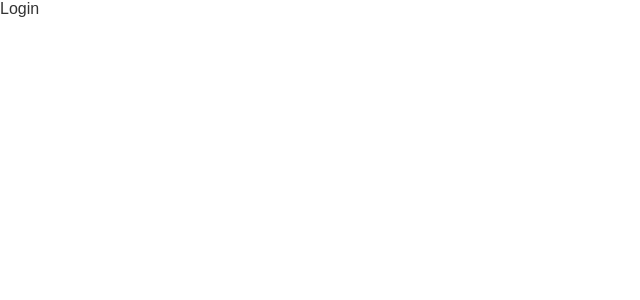
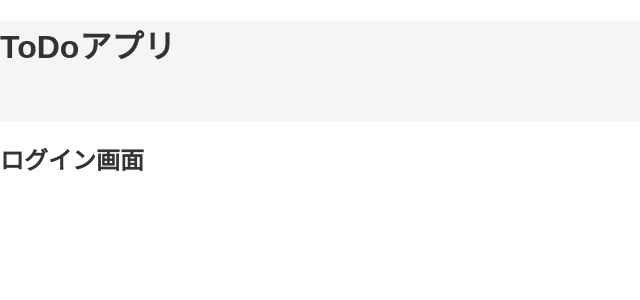
Before and after one commit to wadeen/original-react-todo, a React (Create React App) app: page / in a window 1280 px wide. Shown: the top 300 px of the page, without its empty margins (0-640 px from the left). Built offline with nearby package versions, Linux system fonts and the light colour scheme; the HTML template or start-up script is replaced by a standard one.

Commit message:
confirm: page check --react-router-dom

```diff
--- a/src/App.tsx
+++ b/src/App.tsx
@@ -1,9 +1,15 @@
+import { HelmetProvider } from 'react-helmet-async'
+import { HeaderBasicLayout } from './components/templates/HeaderBasicLayout'
 import { Router } from './router/Router'
 
 function App() {
   return (
-    <Router />
-  );
+    <HelmetProvider>
+      <HeaderBasicLayout>
+        <Router />
+      </HeaderBasicLayout>
+    </HelmetProvider>
+  )
 }
 
-export default App;
+export default App
--- a/src/components/organisms/Head.tsx
+++ b/src/components/organisms/Head.tsx
@@ -1,9 +1,9 @@
 import React, { FC, memo } from 'react'
 import { Helmet } from 'react-helmet-async'
-import { useViewport } from '../../hooks/useViewPort';
+import { useViewport } from '../../hooks/useViewPort'
 
 type Props = {
-  title?: string
+  title: string
 }
 
 export const Head: FC<Props> = memo(({ title }) => {
--- a/src/components/organisms/Header.tsx
+++ b/src/components/organisms/Header.tsx
@@ -4,5 +4,24 @@ import { css } from '@emotion/react'
 import React from 'react'
 
 export const Header = () => {
-  return <header></header>
+  return (
+    <header css={header}>
+      <div css={headerContainer}>
+        {/* <div className="header__container"> */}
+        <h1>ToDoアプリ</h1>
+      </div>
+    </header>
+  )
 }
+
+const header = css`
+  width: 100%;
+  height: 100px;
+`
+
+const headerContainer = css`
+  width: min(100%, 1440px);
+  margin: 0 auto;
+  background-color: whitesmoke;
+  height: 100%;
+`
--- a/src/components/pages/Help.tsx
+++ b/src/components/pages/Help.tsx
@@ -1,7 +1,11 @@
 import React from 'react'
+import { Head } from '../organisms/Head';
 
 export const Help = () => {
   return (
-    <div>Help</div>
+    <>
+    <Head title={"ヘルプ"}/>
+    <p>ヘルプ</p>
+    </>
   )
 }
--- a/src/components/pages/Login.tsx
+++ b/src/components/pages/Login.tsx
@@ -1,7 +1,12 @@
 import React from 'react'
+import { Head } from '../organisms/Head';
+import { Header } from '../organisms/Header';
 
 export const Login = () => {
   return (
-    <div>Login</div>
+    <>
+    <Head title={"ログイン"}/>
+      <h2>ログイン画面</h2>
+    </>
   )
 }
--- a/src/components/pages/Todo.tsx
+++ b/src/components/pages/Todo.tsx
@@ -1,7 +1,11 @@
 import React from 'react'
+import { Head } from '../organisms/Head'
 
 export const Todo = () => {
   return (
-    <div>Todo</div>
+    <>
+      <Head title={'Todoリスト'} />
+      <p>todoリスト</p>
+    </>
   )
 }
--- a/src/components/pages/UserManagement.tsx
+++ b/src/components/pages/UserManagement.tsx
@@ -1,7 +1,11 @@
 import React from 'react'
+import { Head } from '../organisms/Head'
 
 export const UserManagement = () => {
   return (
-    <div>UserManagement</div>
+    <>
+      <Head title={'ユーザー管理'} />
+      <p>ユーザー管理画面</p>
+    </>
   )
 }
--- /dev/null
+++ b/src/components/templates/HeaderBasicLayout.tsx
@@ -0,0 +1,15 @@
+import React, { FC, memo, ReactNode } from 'react'
+import { Header } from '../organisms/Header'
+
+type Props = {
+  children: ReactNode
+}
+
+export const HeaderBasicLayout: FC<Props> = memo(({ children }) => {
+  return (
+    <>
+      <Header />
+      {children}
+    </>
+  )
+})
```
Also changed, not shown: src/router/Router.tsx (+7 -7 lines), public/img/todoLogo.png (added).
